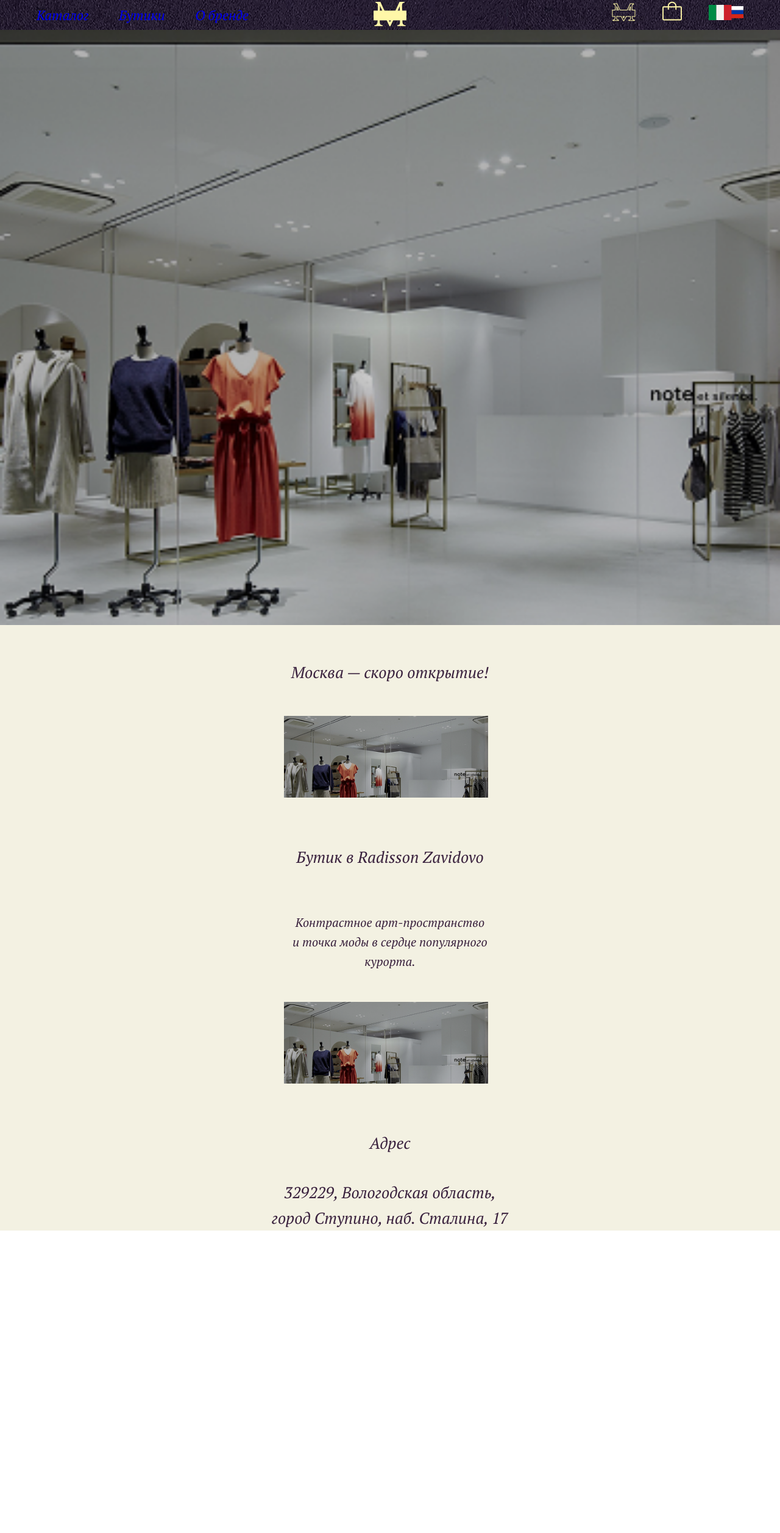
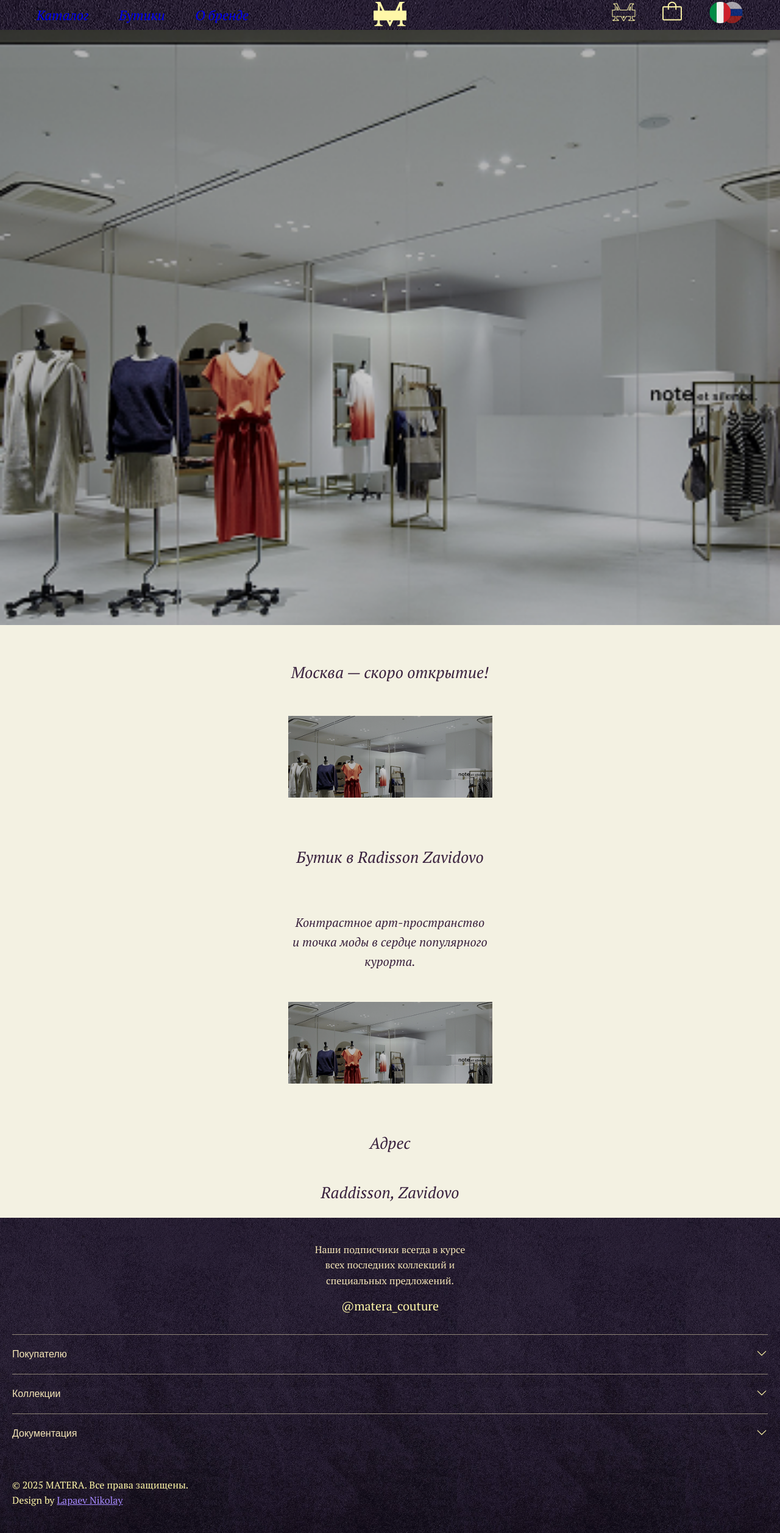
Before and after one commit to LostVillain1/matera_frontend, a Vue app: page /boutique in a window 1280 px wide. Shown: the whole page at 61% size. Before the commit the page ends 2018 px from the top, so only its background shows below. Built offline with nearby package versions, Linux system fonts and the light colour scheme.

Commit message:
added footer

```diff
--- a/src/assets/main.css
+++ b/src/assets/main.css
@@ -1,9 +1,7 @@
 @import './base.css';
 
 html, body {
-  height: 100vh;  /* Важно для корректного vh */
-  margin: 0;
-  padding: 0;
+  min-height: 100%;
 }
 
 #app {
--- /dev/null
+++ b/src/components/AppFooter/AccordionItem.vue
@@ -0,0 +1,65 @@
+<template>
+  <div class="accordion-item">
+    <button class="accordion-header" @click="toggle">
+      <span>{{ title }}</span>
+      <div :class="{ rotated: isOpen }">
+        <svg width="20" height="20" viewBox="0 0 20 20" fill="none" xmlns="http://www.w3.org/2000/svg">
+          <path d="M17.0837 6.65836C16.972 6.54933 16.8222 6.48828 16.6662 6.48828C16.5101 6.48828 16.3603 6.54933 16.2487 6.65836L9.99991 12.7496L3.75241 6.65836C3.64079 6.54933 3.49094 6.48828 3.33491 6.48828C3.17887 6.48828 3.02902 6.54933 2.91741 6.65836C2.86298 6.71136 2.81971 6.77472 2.79018 6.84471C2.76064 6.9147 2.74542 6.9899 2.74542 7.06586C2.74542 7.14183 2.76064 7.21703 2.79018 7.28702C2.81971 7.35701 2.86298 7.42037 2.91741 7.47336L9.56366 13.9509C9.68037 14.0646 9.83692 14.1283 9.99991 14.1283C10.1629 14.1283 10.3194 14.0646 10.4362 13.9509L17.0824 7.47336C17.1368 7.42037 17.1801 7.35701 17.2096 7.28702C17.2392 7.21703 17.2544 7.14183 17.2544 7.06586C17.2544 6.9899 17.2392 6.9147 17.2096 6.84471C17.1801 6.77472 17.1368 6.71136 17.0824 6.65836H17.0837Z" fill="#FFF7A8"/>
+        </svg>
+      </div>
+
+      <!-- <span :class="{ rotated: isOpen }">⌄</span> -->
+    </button>
+    <div v-if="isOpen" class="accordion-content">
+      <p>Тут может быть любой контент.</p>
+    </div>
+  </div>
+</template>
+
+<script setup>
+import { ref } from 'vue';
+
+defineProps({
+  title: String,
+});
+
+const isOpen = ref(false);
+const toggle = () => {
+  isOpen.value = !isOpen.value;
+};
+</script>
+
+<style scoped>
+.accordion-item {
+  border-top: 1px solid #8d8375;
+  padding-top: 10px;
+}
+
+.accordion-header {
+  color: #FFF7A8;
+  display: flex;
+  justify-content: space-between;
+  align-items: center;
+  background: none;
+  border: none;
+  color: inherit;
+  font-size: 16px;
+  padding: 10px 0;
+  width: 100%;
+  cursor: pointer;
+}
+
+.accordion-header span:last-child {
+  transition: transform 0.3s;
+}
+
+.accordion-header div.rotated {
+  transform: rotate(180deg);
+}
+
+.accordion-content {
+  padding: 10px 0;
+  font-size: 14px;
+  color: #FFF7A8;
+}
+</style>
--- /dev/null
+++ b/src/components/AppFooter/AppFooter.scss
@@ -0,0 +1,46 @@
+.footer {
+  background: #2d2235; /* тёмно-фиолетовый текстурный фон */
+  background-image: url('@/assets/bg_velur.png');
+  color: #f6e7b8;
+  padding: 40px 20px;
+  font-family: 'PT Serif', serif;
+  font-size: 20px;
+  display: flex;
+  flex-direction: column;
+  gap: 30px;
+}
+
+.footer-top {
+  text-align: center;
+  font-size: 16px;
+  line-height: 1.6;
+}
+
+.footer-text {
+  margin-bottom: 12px;
+}
+
+.footer-link {
+  color: #FFF7A8;
+  font-family: 'PT Serif', serif;
+  font-size: 20px;
+}
+
+.footer-accordion {
+  display: flex;
+  flex-direction: column;
+  gap: 10px;
+}
+
+.footer-bottom {
+  font-size: 16px;
+  text-align: center;
+  color: #FFF7A8;
+  margin-top: 20px;
+  text-align: left;
+}
+
+.footer-design a {
+  color: #a78aff;
+  text-decoration: underline;
+}
--- /dev/null
+++ b/src/components/AppFooter/AppFooter.vue
@@ -0,0 +1,33 @@
+<template>
+  <footer class="footer">
+    <div class="footer-top">
+      <p class="footer-text">
+        Наши подписчики всегда в курсе<br />
+        всех последних коллекций и<br />
+        специальных предложений.
+      </p>
+      <p class="footer-link">@matera_couture</p>
+    </div>
+
+    <div class="footer-accordion">
+      <AccordionItem title="Покупателю" />
+      <AccordionItem title="Коллекции" />
+      <AccordionItem title="Документация" />
+    </div>
+
+    <div class="footer-bottom">
+      <p class="footer-copy">© 2025 MATERA. Все права защищены.</p>
+      <p class="footer-design">
+        Design by <a href="#" target="_blank">Lapaev Nikolay</a>
+      </p>
+    </div>
+  </footer>
+</template>
+
+<script setup>
+import AccordionItem from './AccordionItem.vue';
+</script>
+
+<style lang="scss" scoped>
+@import './AppFooter.scss';
+</style>
--- a/src/components/icons/LangsIcon.vue
+++ b/src/components/icons/LangsIcon.vue
@@ -1,16 +1,23 @@
 <template>
-  <svg width="57" height="35" viewBox="0 0 57 25" fill="none" xmlns="http://www.w3.org/2000/svg">
-    <g clip-path="url(#clip0_4952_5614)">
-    <path d="M57.0008 2.06836H26.4473V8.65651H57.0008V2.06836Z" fill="white"/>
-    <path d="M57.0008 8.6543H26.4473V15.2424H57.0008V8.6543Z" fill="#0036A7"/>
-    <path d="M57.0008 15.248H26.4473V21.8362H57.0008V15.248Z" fill="#D62718"/>
-    <path d="M12.4813 -0.126953H0V25.1273H12.4813V-0.126953Z" fill="#008C45"/>
-    <path d="M24.9598 -0.126953H12.4785V25.1273H24.9598V-0.126953Z" fill="#F4F5F0"/>
-    <path d="M37.4422 -0.126953H24.9609V25.1273H37.4422V-0.126953Z" fill="#CD212A"/>
+  <svg width="57" height="35" viewBox="0 0 194 125" fill="none" xmlns="http://www.w3.org/2000/svg">
+    <g opacity="0.6">
+    <g clip-path="url(#clip0_4989_7741)">
+    <path d="M194 0H69V41.6667H194V0Z" fill="white"/>
+    <path d="M194 41.666H69V83.3327H194V41.666Z" fill="#0036A7"/>
+    <path d="M194 83.334H69V125.001H194V83.334Z" fill="#D62718"/>
+    </g>
+    </g>
+    <g clip-path="url(#clip1_4989_7741)">
+    <path d="M41.6666 0H0V125H41.6666V0Z" fill="#008C45"/>
+    <path d="M83.3327 0H41.666V125H83.3327V0Z" fill="#F4F5F0"/>
+    <path d="M125.001 0H83.334V125H125.001V0Z" fill="#CD212A"/>
     </g>
     <defs>
-    <clipPath id="clip0_4952_5614">
-    <rect width="57" height="25" fill="white"/>
+    <clipPath id="clip0_4989_7741">
+    <rect x="69" width="125" height="125" rx="62.5" fill="white"/>
+    </clipPath>
+    <clipPath id="clip1_4989_7741">
+    <rect width="125" height="125" rx="62.5" fill="white"/>
     </clipPath>
     </defs>
   </svg>
--- a/src/router/index.js
+++ b/src/router/index.js
@@ -1,6 +1,7 @@
 import { createRouter, createWebHistory } from 'vue-router'
 import MainPage from '@/views/MainPage.vue'
 import Boutique from '@/views/Boutique.vue'
+import Footer from '@/components/AppFooter/AppFooter.vue'
 
 const router = createRouter({
   history: createWebHistory(import.meta.env.BASE_URL),
@@ -16,6 +17,11 @@ const router = createRouter({
       component: Boutique,
     },
     // {
+    //   path: '/footer',
+    //   name: 'boutique',
+    //   component: Footer,
+    // },
+    // {
     //   path: '/about',
     //   name: 'about',
     //   route level code-splitting
--- a/src/views/Boutique.scss
+++ b/src/views/Boutique.scss
@@ -21,7 +21,7 @@
     flex-direction: column;
     margin: 0 auto;
     gap: 20px;
-
+    margin-bottom: 20px;
 }
 
 .soon {
--- a/src/views/Boutique.vue
+++ b/src/views/Boutique.vue
@@ -28,17 +28,18 @@
             </div>
             <div class="adress soon">
                 <p class="">
-                    329229, Вологодская область,<br />
-                    город Ступино, наб. Сталина, 17
+                    Raddisson, Zavidovo<br />
                 </p>
             </div>
         </div>
     </div>
+    <app-footer></app-footer>
 </template>
 
 <script setup>
 
 import AppHeader from '@/components/AppHeader/AppHeader.vue';
+import AppFooter from '@/components/AppFooter/AppFooter.vue';
 
 </script>
 
```
Also changed, not shown: src/assets/bg_velur.png (added), src/assets/row.svg (added), src/components/AppFooter/Footer.scss (deleted), src/components/AppFooter/Footer.vue (deleted).
